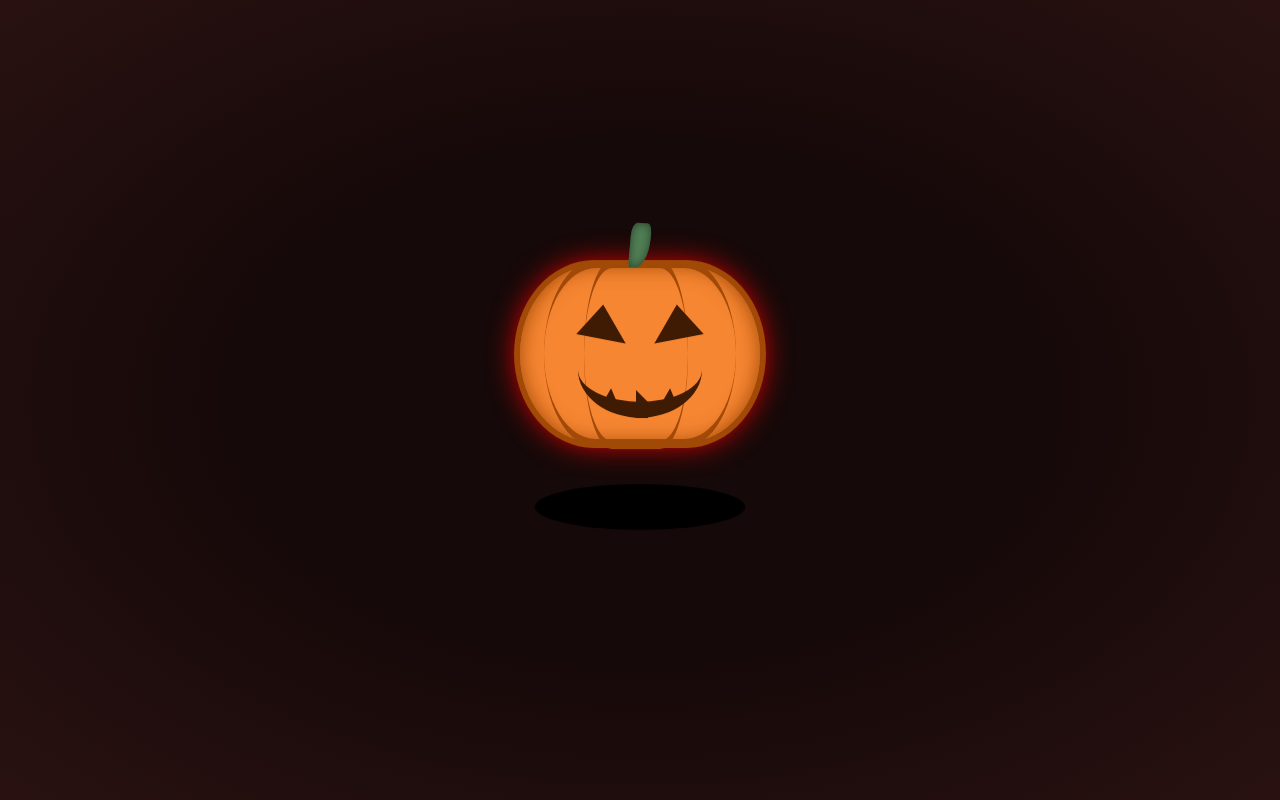
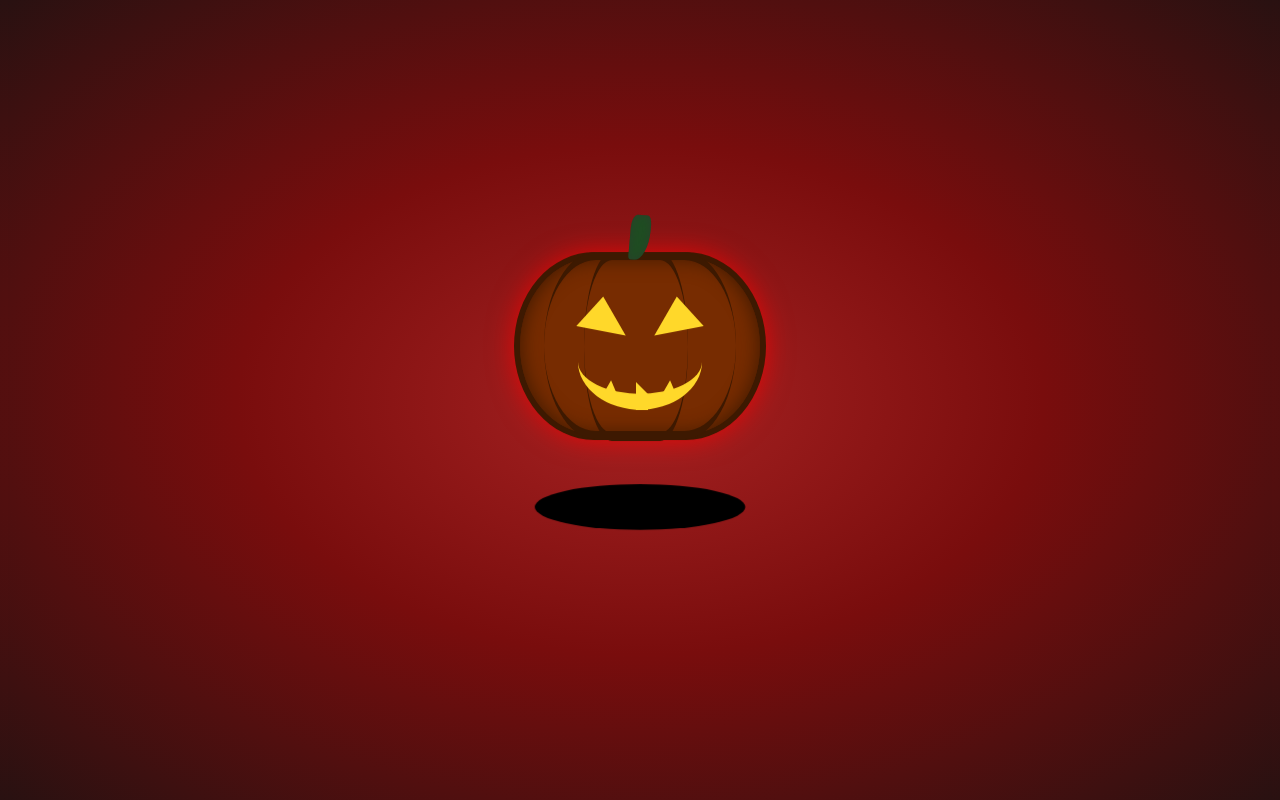
Before and after one commit to MatthewPass24/Pumpkin-Animation, a plain HTML site: page index.html in a window 1280 px wide. Drawn offline with Linux system fonts and the light colour scheme.

Commit message:
Update style.css

```diff
--- a/style.css
+++ b/style.css
@@ -2,7 +2,7 @@ html,
 body {
     width: 100%;
     height: 100%;
-    background: radial-gradient(ellipse at center, #160909 0%, #160909 45%, #291111 100%);
+    background: radial-gradient(ellipse at center, #a82222 0%, #790d0d 45%, #291111 100%);
     display: flex;
     justify-content: center;
     align-items: center;
@@ -19,11 +19,11 @@ body {
 .pumpkin {
     height: 11em;
     width: 15em;
-    background: #f68632;
-    border: 0.4em solid #a14907;
+    background: #772c01;
+    border: 0.4em solid #3d1901;
     border-radius: 70%/110%;
     position: relative;
-    box-shadow: inset 0 0 20px #a14907, 0 0 30px -4px red;
+    box-shadow: inset 0 0 20px #3d1901, 0 0 30px -4px red;
     z-index: 1;
     animation: float 3s infinite
 }
@@ -35,8 +35,8 @@ body {
     bottom: -0.4em;
     left: 4em;
     border-radius: 70%/130%;
-    border-bottom: 0.5em solid #a14907;
-    border-top: 0.5em solid #a14907;
+    border-bottom: 0.5em solid #3d1901;
+    border-top: 0.5em solid #3d1901;
 }
 
 .pumpkin .texture::after {
@@ -48,12 +48,12 @@ body {
     bottom: -0.4em;
     left: -2.5em;
     border-radius: 70%/130%;
-    border-bottom: 0.5em solid #a14907;
-    border-top: 0.5em solid #a14907;
+    border-bottom: 0.5em solid #3d1901;
+    border-top: 0.5em solid #3d1901;
 }
 
 .pumpkin .root {
-    background: #517f54;
+    background: #1f4d22;
     height: 2.8em;
     width: 1.25em;
     position: absolute;
@@ -75,7 +75,7 @@ body {
 
 .pumpkin .eye.right {
     right: 3.7em;
-    border-left: 2.4em solid #401b03;
+    border-left: 2.4em solid #ffd82a;
     border-bottom: 2.1em solid transparent;
     transform: rotate(30deg);
 }
@@ -84,11 +84,11 @@ body {
     left: 3.7em;
     transform: rotate(-30deg);
     border-bottom: 2.1em solid transparent;
-    border-right: 2.4em solid #401b03;
+    border-right: 2.4em solid #ffd82a;
 }
 
 .pumpkin .mouth {
-    border-bottom: 1em solid #401b03;
+    border-bottom: 1em solid #ffd82a;
     position: absolute;
     width: 4em;
     height: 2em;
@@ -106,7 +106,7 @@ body {
 }
 
 .pumpkin .teeth {
-    border-left: 0.8em solid #401b03;
+    border-left: 0.8em solid #ffd82a;
     border-bottom: 0em solid transparent;
     border-top: 0.8em solid transparent;
     width: 0.5em;
@@ -131,7 +131,7 @@ body {
     top: -0.65em;
     transform: rotate(30deg);
     border-bottom: 0.5em solid transparent;
-    border-left: 1em solid #401b03;
+    border-left: 1em solid #ffd82a;
 }
 
 .pumpkin .teeth::after {
@@ -139,7 +139,7 @@ body {
     top: -0.65em;
     transform: rotate(30deg);
     border-bottom: 0.5em solid transparent;
-    border-left: 1em solid #401b03;
+    border-left: 1em solid #ffd82a;
 }
 
 .shadow {
@@ -156,7 +156,7 @@ body {
         transform: translateY(0);
     }
     50% {
-        transform: translateY(-10%);
+        transform: translateY(-20%);
     }
 }
 
```
